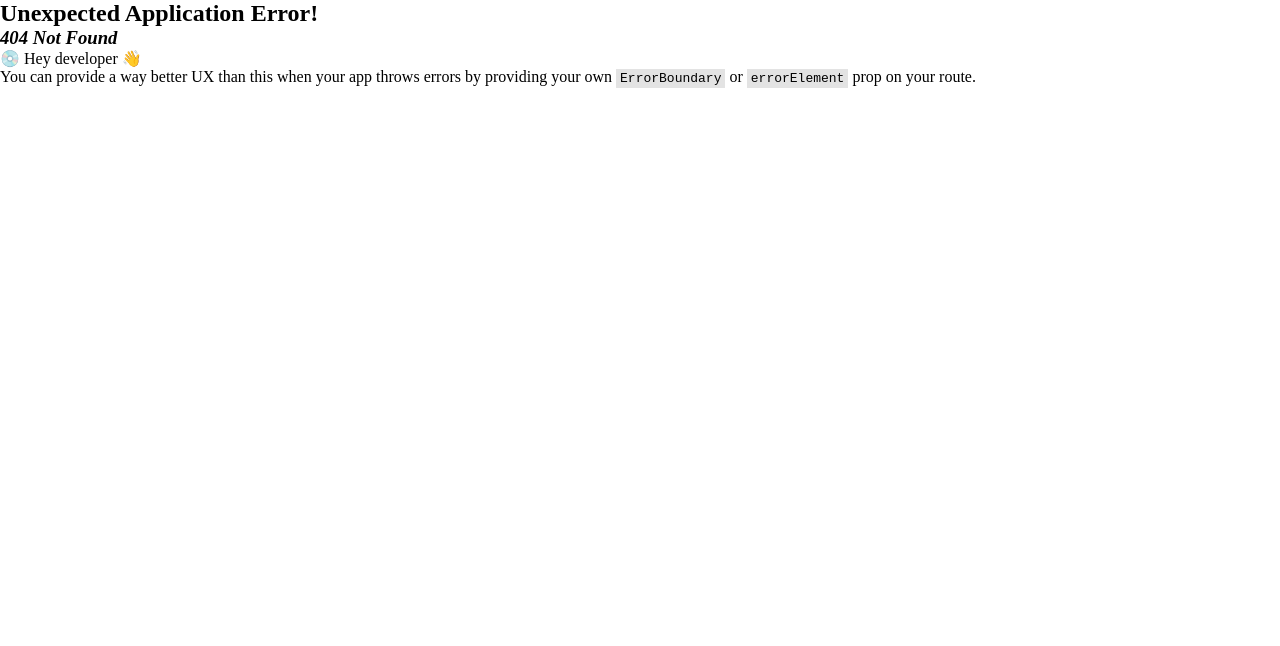
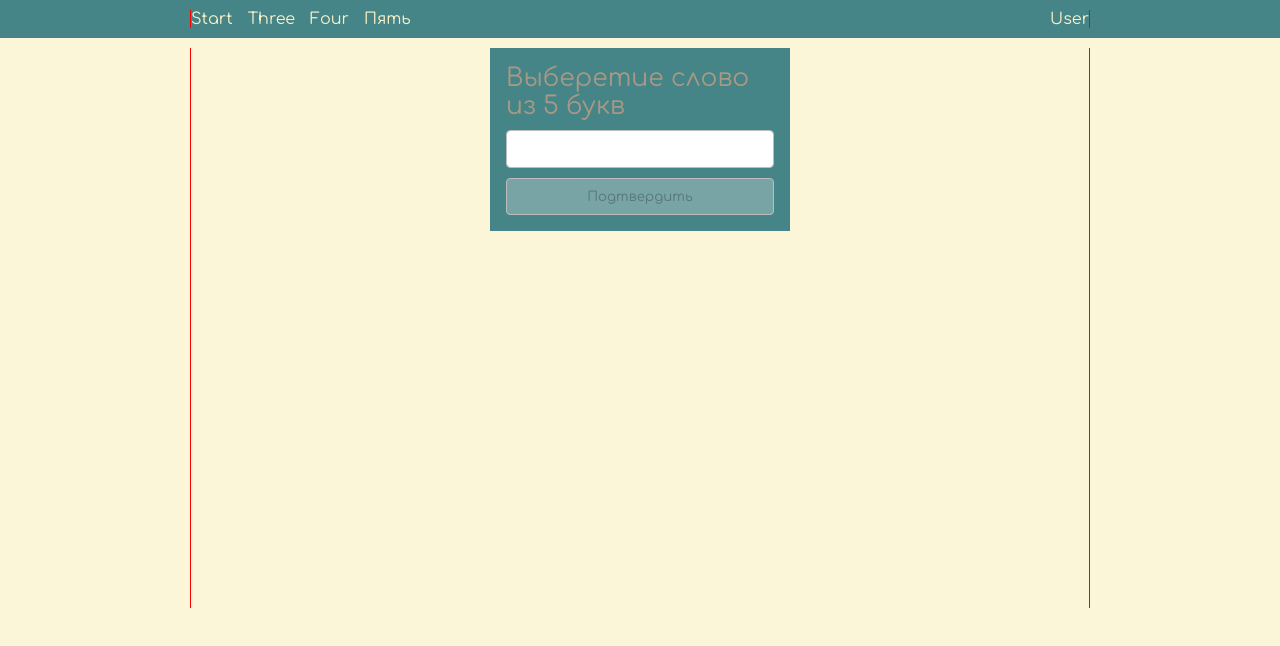
Before and after one commit to Graznov/balda_front, a React (Vite) app: page /playarea/addword in a window 1280 px wide. Before the commit this address had no page. Shown: the top 646 px of the page. Built offline with nearby package versions, Linux system fonts and the light colour scheme; a web font is replaced by a local one.

Commit message:
13.03.26 set start word

```diff
--- a/src/Field/AddWord/AddWord.tsx
+++ b/src/Field/AddWord/AddWord.tsx
@@ -4,6 +4,7 @@ import InputCastom from "../../Ui-ux_components/InputCastom.tsx";
 import ButtonCastom from "../../Ui-ux_components/ButtonCastom.tsx";
 import {useAppDispatch, useAppSelector} from "../../Store/hooks.ts";
 import {useState} from "react";
+import {setStartWord} from "../../Store/defSlice.ts";
 
 const cx = classNames.bind(style)
 
@@ -12,30 +13,31 @@ function AddWord() {
 
     const dispatch = useAppDispatch()
 
-    const start = useAppSelector(state => state.defSlice.playerOne.startWord.status)
+    const start = useAppSelector(state => state.defSlice.playerOne.playerSetStartWord)
 
-    const [startWord, setStartWord] = useState('')
+    const [startWord, setWord] = useState('')
+
+    const [btnDisabled, setBtnDisabled] = useState(true);
 
     const changeInput = (e: React.ChangeEvent<HTMLInputElement>) => {
 
-
         console.log(e.target.value.toUpperCase())
 
-        setStartWord(e.target.value)
+        setWord(e.target.value.toUpperCase())
+
+        const cyrillicPattern = /^[А-Яа-яЁё]+$/;
+        setBtnDisabled(!(e.target.value.length === 5 && cyrillicPattern.test(e.target.value)));
+
 
     }
 
-    const validateRussianWordStrict = (startWord: string): boolean => {
-        console.log('PushBtn')
 
-        // Без trim() - пробелы в начале или конце сразу вернут false
-        // if (startWord.length === 0) return false;
-        // return /^[а-яё]+$/i.test(startWord); // i - флаг, который как раз игнорирует регистр
+    const pushBtn = ():void => {
 
-        if (startWord.length === 0) console.log('Пустое поле')
-        console.log(/^[а-яё]+$/i.test(startWord))
-    };
+        dispatch(setStartWord(startWord))
+        console.log('push')
 
+    }
 
 
     return(
@@ -58,7 +60,11 @@ function AddWord() {
                         Btn_text={'Подтвердить'}
                         ClassNameBtn={cx('addWord_btn')}
                         type={'button'}
-                        Click={validateRussianWordStrict}/>
+                        Click={pushBtn}
+                        disabled={btnDisabled}
+                        />
+
+
                 </div>
                     :
                 <div className={cx('addWord')}>Ждите пока второй игрок выберет слово</div>
--- a/src/Field/AddWord/addword.module.css
+++ b/src/Field/AddWord/addword.module.css
@@ -18,6 +18,7 @@
         font-family: inherit;
         font-size: 1rem;
         font-weight: 400;
+        text-align: center;
         line-height: 1.5;
         color: #212529;
         background-color: #fff;
--- a/src/Field/BattleField/Battlearea/Battlearea.tsx
+++ b/src/Field/BattleField/Battlearea/Battlearea.tsx
@@ -1,18 +1,23 @@
 import InputCastom from "../../../Ui-ux_components/InputCastom.tsx";
 import {useAppDispatch, useAppSelector} from "../../../Store/hooks.ts";
-import {useState} from "react";
+import {useEffect, useState} from "react";
 import style from './battlearea.module.css'
 import classNames from "classnames/bind";
+import {useNavigate} from "react-router-dom";
 
 const cx = classNames.bind(style)
 
 function Battlearea() {
 
+    const navigate = useNavigate()
+
     const dispatch = useAppDispatch()
 
     const list = useAppSelector(state => state.defSlice.letersField)
 
-    const inputClass = cx('inputCube')
+    const inputClass = cx('inputCube',{
+        'inputCube_gray':true
+    })
 
     const [letters, setLetters] = useState(list)
 
@@ -28,22 +33,33 @@ function Battlearea() {
         console.log(letters)
     }
 
+    const pushed = ()=>{
+        console.log('Pushed')
+        navigate('/')
+    }
+
+
+
     return (
 
         <div className={cx('battlefield')}>
+
+            <button onClick={pushed}>PushMe</button>
 
             <div className={cx('battlefield_cube')}>
                 {
                     letters.map((item: string, index: number) =>
                         <InputCastom
                             key={index}
+                            value={item}
+                            disable={!!(item)}
+                            // onClick={}
                             className={inputClass}
                             maxlength={1}
                             onChange={changeValue(index)}
                         />
                     )
                 }
-
             </div>
         </div>
     )
--- a/src/Field/BattleField/Battlearea/battlearea.module.css
+++ b/src/Field/BattleField/Battlearea/battlearea.module.css
@@ -20,6 +20,10 @@
 
     }
 
+    .inputCube:hover{
+        background: #3c3836;
+    }
+
     .inputCube:focus {
         outline: none;
     }
@@ -27,9 +31,6 @@
 
     .battlefield_cube_lineOne{
         display: flex;
-
-
-
 
 
         .inputCube{
--- a/src/Field/BattleField/Battlefield.tsx
+++ b/src/Field/BattleField/Battlefield.tsx
@@ -2,7 +2,7 @@ import style from './battlefield.module.css'
 import classNames from "classnames/bind";
 import InputCastom from "../../Ui-ux_components/InputCastom.tsx";
 import {useEffect, useState} from "react";
-import {Outlet} from "react-router-dom";
+import {Outlet, useNavigate} from "react-router-dom";
 import LinkCastom from "../../Ui-ux_components/LinkCastom.tsx";
 import AddWord from "../AddWord/AddWord.tsx";
 import {useAppDispatch, useAppSelector} from "../../Store/hooks.ts";
@@ -13,11 +13,28 @@ const cx = classNames.bind(style)
 function Battlefield(){
 
     const dispatch = useAppDispatch()
+    const navigate = useNavigate()
 
     const list = useAppSelector(state => state.defSlice.letersField)
 
-    const linksStyle = cx('link')
-    const inputClass = cx('inputCube')
+    const startWord = useAppSelector(state => state.defSlice.startWord)
+
+    useEffect(()=>{
+        console.log(`startWord: ${startWord}`)
+
+        if(startWord.length) {
+            navigate('/playarea/game')
+        } else {
+            navigate('/playarea/addword')
+        }
+    },[startWord])
+
+
+
+
+    //
+    // const linksStyle = cx('link')
+    // const inputClass = cx('inputCube')
 
     const [letters, setLetters] = useState(list)
 
@@ -43,59 +60,6 @@ function Battlefield(){
             <Outlet/>
 
 
-
-            <div className={cx('battlefield_cube')}>
-                {/*<div className={cx('battlefield_cube_lineOne')}>*/}
-                {/*    <InputCastom className={inputClass} maxlength={1}/>*/}
-                {/*    <InputCastom className={inputClass} maxlength={1}/>*/}
-                {/*    <InputCastom className={inputClass} maxlength={1}/>*/}
-                {/*    <InputCastom className={inputClass} maxlength={1}/>*/}
-                {/*    <InputCastom className={inputClass} maxlength={1}/>*/}
-                {/*</div>*/}
-                {/*<div className={cx('battlefield_cube_lineOne')}>*/}
-                {/*    <InputCastom className={inputClass} maxlength={1}/>*/}
-                {/*    <InputCastom className={inputClass} maxlength={1}/>*/}
-                {/*    <InputCastom className={inputClass} maxlength={1}/>*/}
-                {/*    <InputCastom className={inputClass} maxlength={1}/>*/}
-                {/*    <InputCastom className={inputClass} maxlength={1}/>*/}
-                {/*</div>*/}
-                {/*<div className={cx('battlefield_cube_lineOne')}>*/}
-                {/*    <InputCastom className={inputClass} maxlength={1}/>*/}
-                {/*    <InputCastom className={inputClass} maxlength={1}/>*/}
-                {/*    <InputCastom className={inputClass} maxlength={1}/>*/}
-                {/*    <InputCastom className={inputClass} maxlength={1}/>*/}
-                {/*    <InputCastom className={inputClass} maxlength={1}/>*/}
-                {/*</div>*/}
-                {/*<div className={cx('battlefield_cube_lineOne')}>*/}
-                {/*    <InputCastom className={inputClass} maxlength={1}/>*/}
-                {/*    <InputCastom className={inputClass} maxlength={1}/>*/}
-                {/*    <InputCastom className={inputClass} maxlength={1}/>*/}
-                {/*    <InputCastom className={inputClass} maxlength={1}/>*/}
-                {/*    <InputCastom className={inputClass} maxlength={1}/>*/}
-                {/*</div>*/}
-                {/*<div className={cx('battlefield_cube_lineOne')}>*/}
-                {/*    <InputCastom className={inputClass} maxlength={1}/>*/}
-                {/*    <InputCastom className={inputClass} maxlength={1}/>*/}
-                {/*    <InputCastom className={inputClass} maxlength={1}/>*/}
-                {/*    <InputCastom className={inputClass} maxlength={1}/>*/}
-                {/*    <InputCastom className={inputClass} maxlength={1}/>*/}
-                {/*</div>*/}
-
-                {/*{*/}
-                {/*    letters.map((item, index) =>*/}
-                {/*        <InputCastom*/}
-                {/*            key={index}*/}
-                {/*            className={inputClass}*/}
-                {/*            maxlength={1}*/}
-                {/*            onChange={changeValue(index)}*/}
-                {/*            />*/}
-                {/*    )*/}
-                {/*}*/}
-
-
-
-            </div>
-
         </div>
     )
 }
--- a/src/Store/defSlice.ts
+++ b/src/Store/defSlice.ts
@@ -3,59 +3,65 @@ import {createSlice} from '@reduxjs/toolkit'
 interface gameData {
     gameId: string,
     letersField:Array<string>,
+    startWord:string,//стартовое слово
     playerOne:{ //данные игроков
         idPlayer:string, //глобальный id игрока из бд
         avaPlayer:string, //ссылка на аватарку
         rating:string, //рейтинг игрока
-        startWord:{
-            status:boolean, //задает стартовое слово
-            word:string|null,//стартовое слово
-        }
+        // startWord:{
+        //     status:boolean, //задает стартовое слово
+        //     word:string|null,//стартовое слово
+        // }
         counterLetter:number|null, //счетчик букв игровой сессии
         words:Array<string>,//слова данной игровой сессии
         askWord:boolean, //запрос согласия соперника на выбранное слово
+        // setStartWord:boolean
     },
     playerTwo:{
         idPlayer:string,
         avaPlayer:string,
         rating:string,
-        startWord:{
-            status:boolean,
-            word:string|null,
-        }
+        // startWord:{
+        //     status:boolean,
+        //     word:string|null,
+        // }
         counterLetter:number|null,
         words:Array<string>,
         askWord:boolean,
+        playerSetStartWord:boolean
     },
 
 }
 
 const initialState = {
     gameId: 'string',
-    letersField:[' ', ' ', ' ', ' ', ' ', ' ', ' ', ' ', ' ', ' ','Б', 'А', 'Л', 'Д', 'А',' ', ' ', ' ', ' ', ' ',' ', ' ', ' ', ' ', ' ',],
+    letersField:['', '', '', '', '', '', '', '', '', '','', '', '', '', '','', '', '', '', '','', '', '', '', '',],
+    startWord:'',//стартовое слово
     playerOne:{ //данные игроков
         idPlayer:'1', //глобальный id игрока из бд
         avaPlayer:'string', //ссылка на аватарку
         rating:'string', //рейтинг игрока
-        startWord:{
-            status:true, //задает стартовое слово
-            word:'',//стартовое слово
-        },
+        // startWord:{
+        //     status:true, //задает стартовое слово
+        //     word:'',//стартовое слово
+        // },
         counterLetter:0, //счетчик букв игровой сессии
         words:[],//слова данной игровой сессии
         askWord:false, //запрос согласия соперника на выбранное слово
+        playerSetStartWord:true
     },
     playerTwo:{
         idPlayer:'2',
         avaPlayer:'string',
         rating:'string',
-        startWord:{
-            status:false,
-            word:null,
-        },
+        // startWord:{
+        //     status:false,
+        //     word:null,
+        // },
         counterLetter:0,
         words:[],
         askWord:false,
+        playerSetStartWord:false
     },
 }
 
@@ -63,6 +69,14 @@ const defSlice = createSlice({
     name: 'defSlice',
     initialState,
     reducers:{
+        setStartWord(state, action){
+            state.startWord = action.payload
+            state.letersField[10]=action.payload[0]
+            state.letersField[11]=action.payload[1]
+            state.letersField[12]=action.payload[2]
+            state.letersField[13]=action.payload[3]
+            state.letersField[14]=action.payload[4]
+        },
 
 
     }
@@ -70,6 +84,6 @@ const defSlice = createSlice({
 })
 
 export const {
-
+    setStartWord
 } = defSlice.actions;
 export default defSlice.reducer
--- a/src/Ui-ux_components/ButtonCastom.tsx
+++ b/src/Ui-ux_components/ButtonCastom.tsx
@@ -14,13 +14,15 @@ function ButtonCastom({
                  ClassNameBtn,
                  type,
                  Click,
+                 disabled,
              }:forButtonCastom){
 
     return(
         <button
             className={ClassNameBtn}
             onClick={Click}
-            type={type}>
+            type={type}
+            disabled={disabled}>
             {Btn_text}
         </button>
     )
--- a/src/Ui-ux_components/InputCastom.tsx
+++ b/src/Ui-ux_components/InputCastom.tsx
@@ -3,24 +3,28 @@ interface forInputCube {
     className: string;
     value?: string;
     maxlength:number;
+    disable?: boolean;
     name?: string;
     type?: string;
+    onClick?: () => void;
     onChange: (event: React.ChangeEvent<HTMLInputElement>, ind?:number) => void
     onKeyDown?: (event: React.KeyboardEvent<HTMLInputElement>) => void
 }
 
 function InputCastom({
-    className, maxlength, type, name, value, onChange
+    className, maxlength, type, name, value, onChange, disable, onClick
                    } : forInputCube){
 
     return (
         <input
+            disabled={disable}
             className={className}
             type={type}
             maxLength={maxlength}
             name={name}
             value={value}
             onChange={onChange}
+            onClick={onClick}
         />
     )
 }
--- a/src/main.tsx
+++ b/src/main.tsx
@@ -25,7 +25,11 @@ const router = createBrowserRouter([
                     {
                         index: true, // Это будет отображаться на /playarea
                         // path:"addword",
-                        element: <AddWord/>,
+                        element: <div>Заглушка</div>,
+                    },
+                    {
+                      path:'addword',
+                      element: <AddWord/>,
                     },
                     {
                         path:"game",
```
Also changed, not shown: 1 other file (tests, documents, lock files or other folders).
